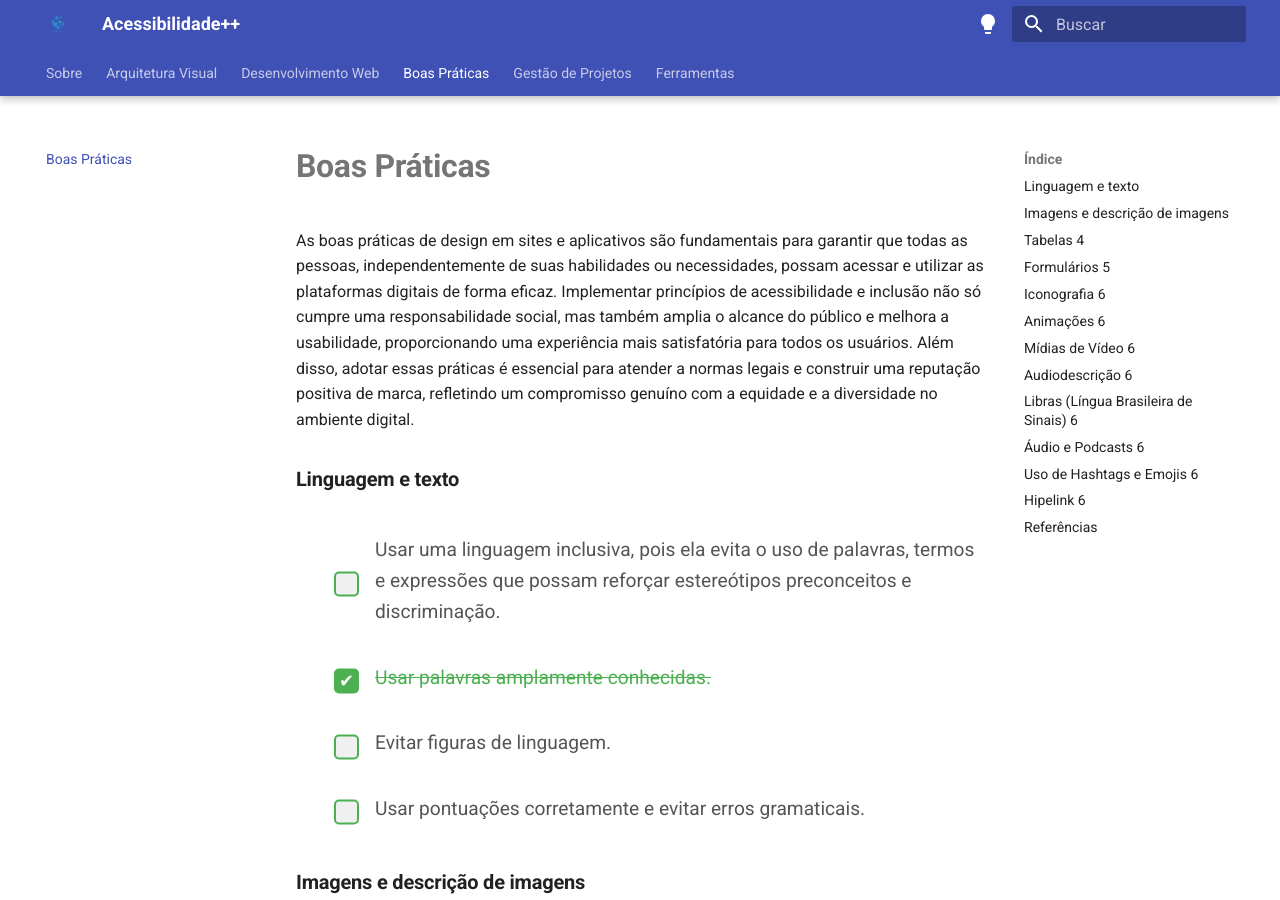
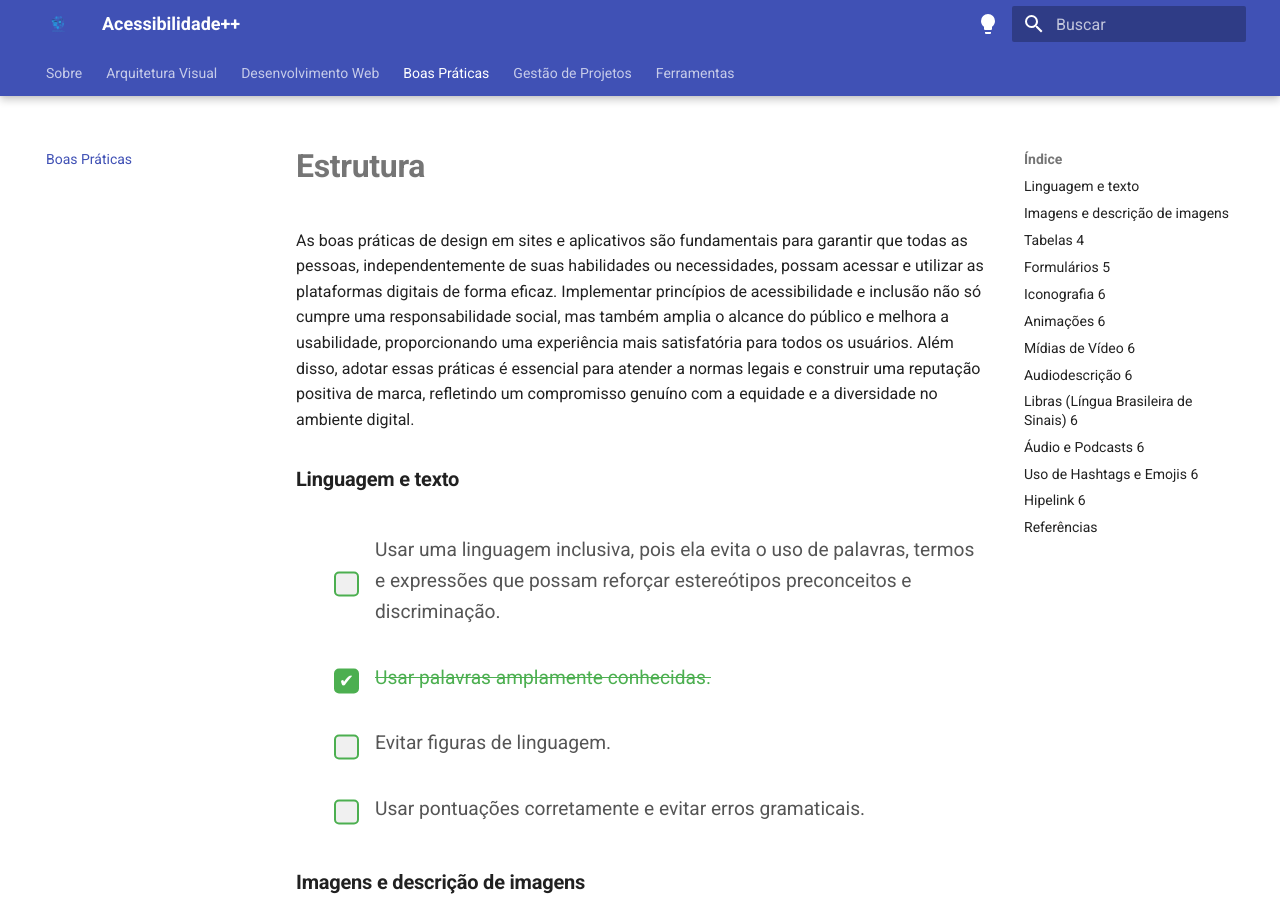
Before and after one commit to henriquecq/Acessibilidade_pp, an MkDocs documentation site: the page built from docs/bp/boas_praticas.md, in a window 1280 px wide and 900 px high. Built offline with MkDocs 1.6.1 and Material for MkDocs 9.7.7, drawn with Linux system fonts in a browser that asks for light colours.

Commit message:
Update boas_praticas.md

```diff
--- a/docs/bp/boas_praticas.md
+++ b/docs/bp/boas_praticas.md
@@ -1,4 +1,4 @@
-# **Boas Práticas**
+# **Estrutura**
 
 As boas práticas de design em sites e aplicativos são fundamentais para garantir que todas as pessoas, independentemente de suas habilidades ou necessidades, possam acessar e utilizar as plataformas digitais de forma eficaz. Implementar princípios de acessibilidade e inclusão não só cumpre uma responsabilidade social, mas também amplia o alcance do público e melhora a usabilidade, proporcionando uma experiência mais satisfatória para todos os usuários. Além disso, adotar essas práticas é essencial para atender a normas legais e construir uma reputação positiva de marca, refletindo um compromisso genuíno com a equidade e a diversidade no ambiente digital.
 
```
